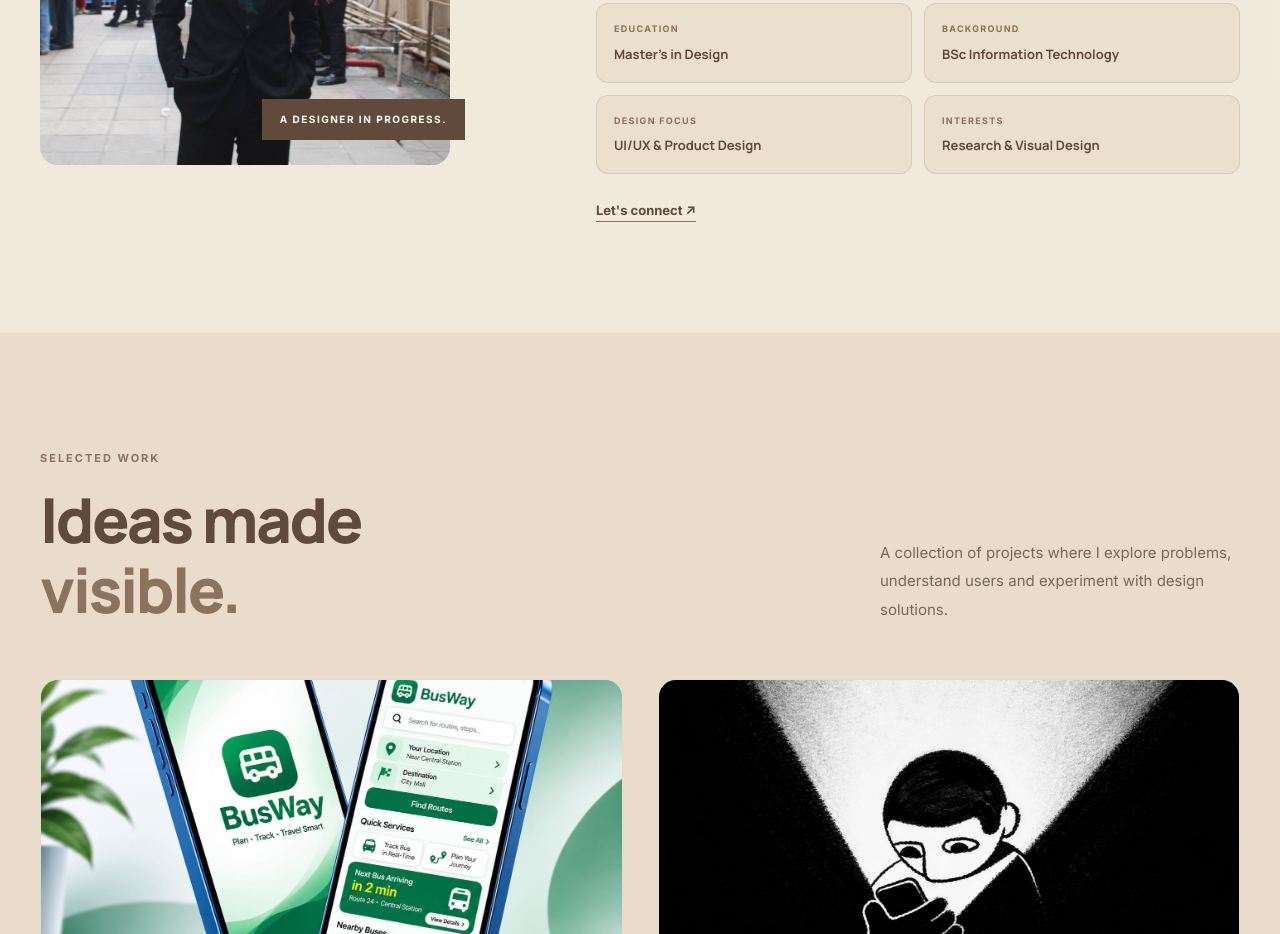
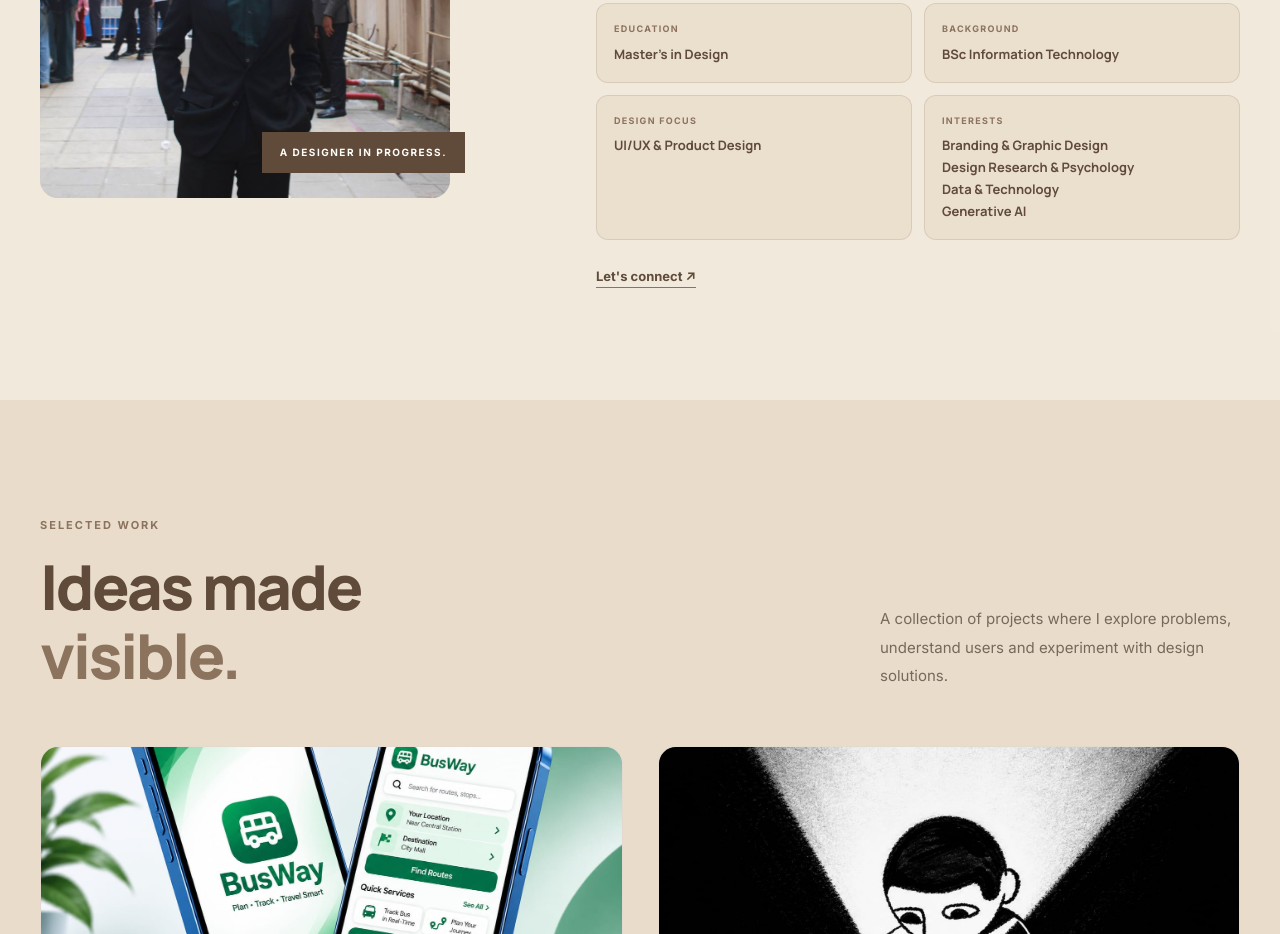
Before and after one commit to tasky11/aryan-portfolio, a plain HTML site: page index.html in a window 1280 px wide. Shown: the part 1700-2634 px from the top of the page. Drawn offline with Linux system fonts and the light colour scheme.

Commit message:
Update index.html

```diff
--- a/index.html
+++ b/index.html
@@ -248,7 +248,10 @@
 
           <div class="detail-box">
             <small>INTERESTS</small>
-            <strong>Research & Visual Design</strong>
+            <strong>Branding & Graphic Design</strong>
+            <strong> Design Research & Psychology</strong>
+            <strong>Data & Technology</strong>
+            <strong>Generative AI</strong>
           </div>
 
         </div>
```
